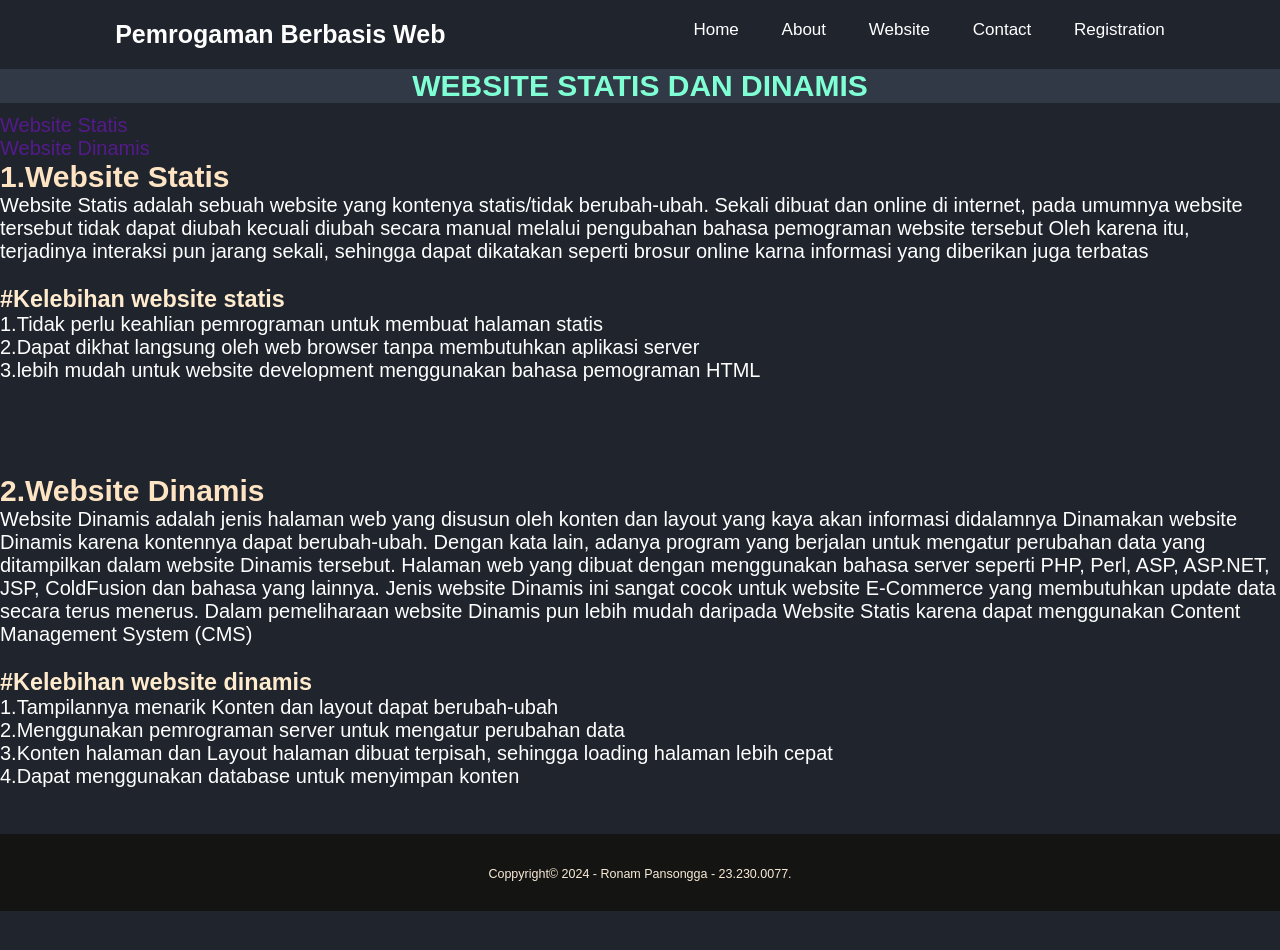
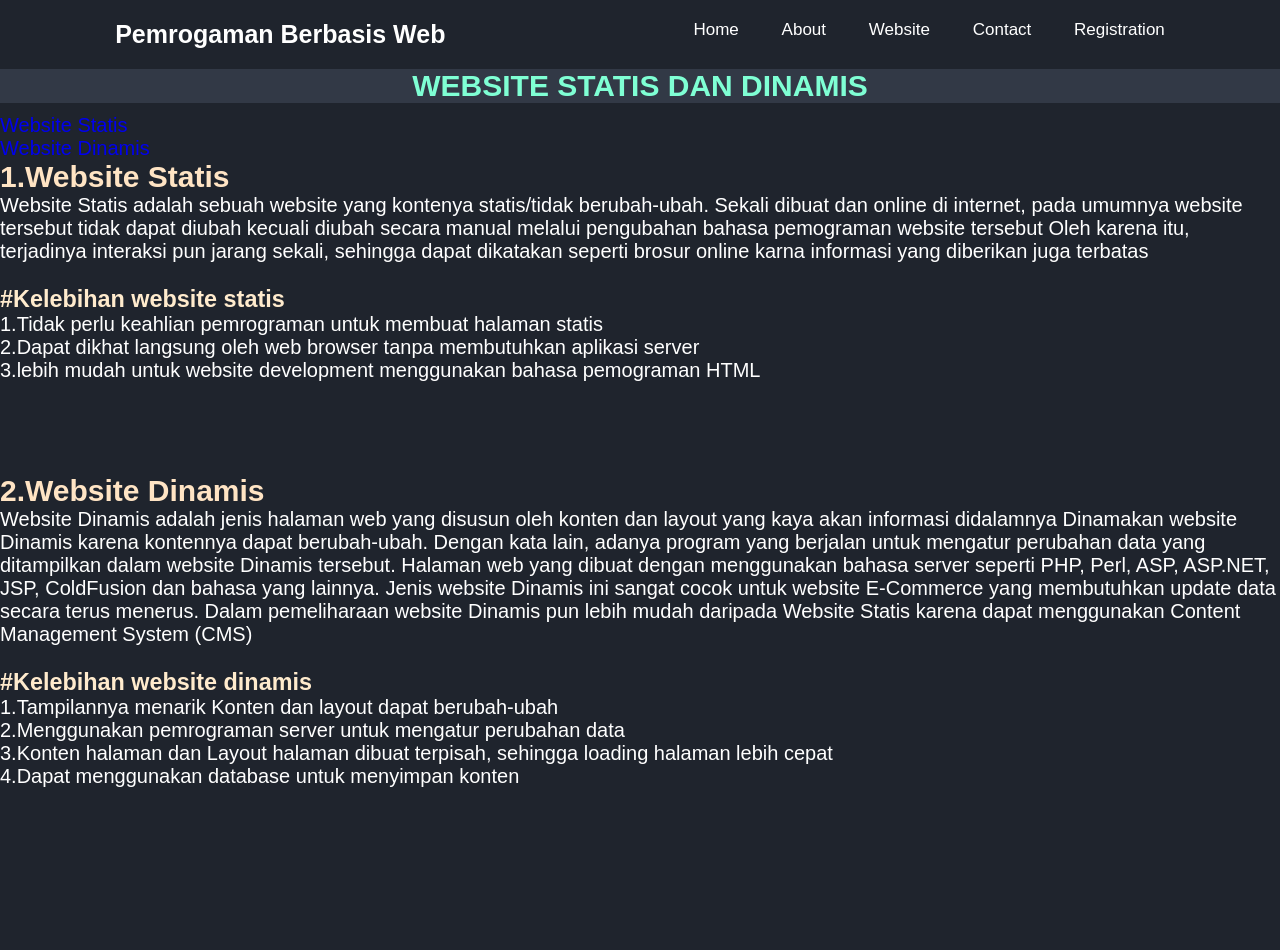
Before and after one commit to RonamPansongga/0077-ronampansongga-linkhtml.github.io, a plain HTML site: page website.html in a window 1280 px wide. Shown: the top 950 px of the page. Before the commit the page ends 911 px from the top, so only its background shows below. Drawn offline with Linux system fonts and the light colour scheme.

Commit message:
first commit

```diff
--- a/style.css
+++ b/style.css
@@ -106,7 +106,7 @@ footer {
     justify-content: center;
     align-items: center;
     font-size: 200%;
-    height: 90vh;
+    height: 200vh;
 }
 
 .service {
--- a/website.html
+++ b/website.html
@@ -26,12 +26,9 @@
     <br>
     <section class="website" id="website">
         <div class="website-content">
-
-            <p><a href="">Website Statis</a></p>
-            <p><a href="">Website Dinamis</a></p>
-
-    <h2 style="color: bisque;">1.Website Statis</h2>
-
+            <p><a href="#1W">Website Statis</a></p>
+            <p><a href="#2W">Website Dinamis</a></p>
+    <h2 style="color: bisque;" id="1W">1.Website Statis</h2>
     <p>Website Statis adalah sebuah website yang kontenya statis/tidak berubah-ubah. Sekali dibuat dan online di internet, pada umumnya website tersebut tidak dapat diubah kecuali diubah secara manual melalui pengubahan bahasa pemograman website tersebut Oleh karena itu, terjadinya interaksi pun jarang sekali, sehingga dapat dikatakan seperti brosur online karna informasi yang diberikan juga terbatas
     </P>  </br>
     <h3 style="color: blanchedalmond;">#Kelebihan website statis</h3>
@@ -44,7 +41,7 @@
       <br>
       <br>
     </br>
-      <h2 style="color: bisque;">2.Website Dinamis</h2>
+      <h2 style="color: bisque;" id="2W">2.Website Dinamis</h2>
 
       <p>Website Dinamis adalah jenis halaman web yang disusun oleh konten dan layout yang kaya akan informasi didalamnya Dinamakan website Dinamis karena kontennya dapat berubah-ubah. Dengan kata lain, adanya program yang berjalan untuk mengatur perubahan data yang ditampilkan dalam website Dinamis tersebut. Halaman web yang dibuat dengan menggunakan bahasa server seperti PHP, Perl, ASP, ASP.NET, JSP, ColdFusion dan bahasa yang lainnya. Jenis website Dinamis ini sangat cocok untuk website E-Commerce yang membutuhkan update data secara terus menerus. Dalam pemeliharaan website Dinamis pun lebih mudah daripada Website Statis karena dapat menggunakan Content Management System (CMS)
       </P>  </br>
```
